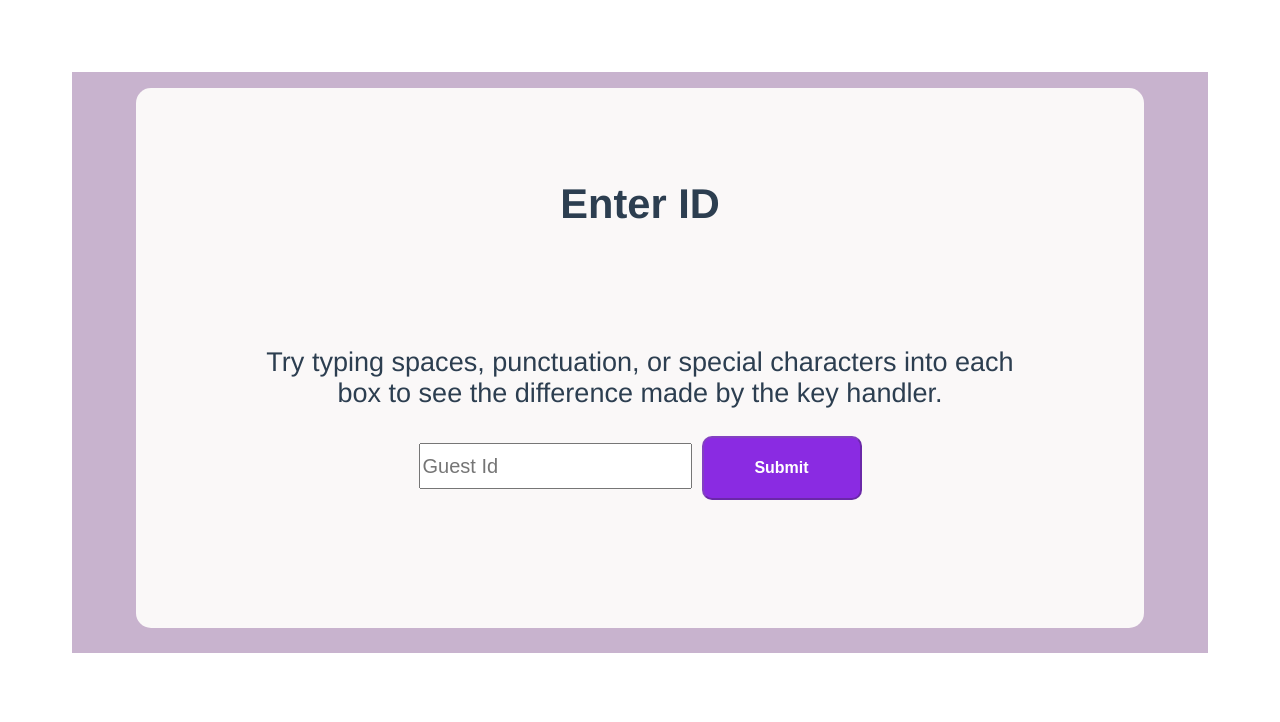
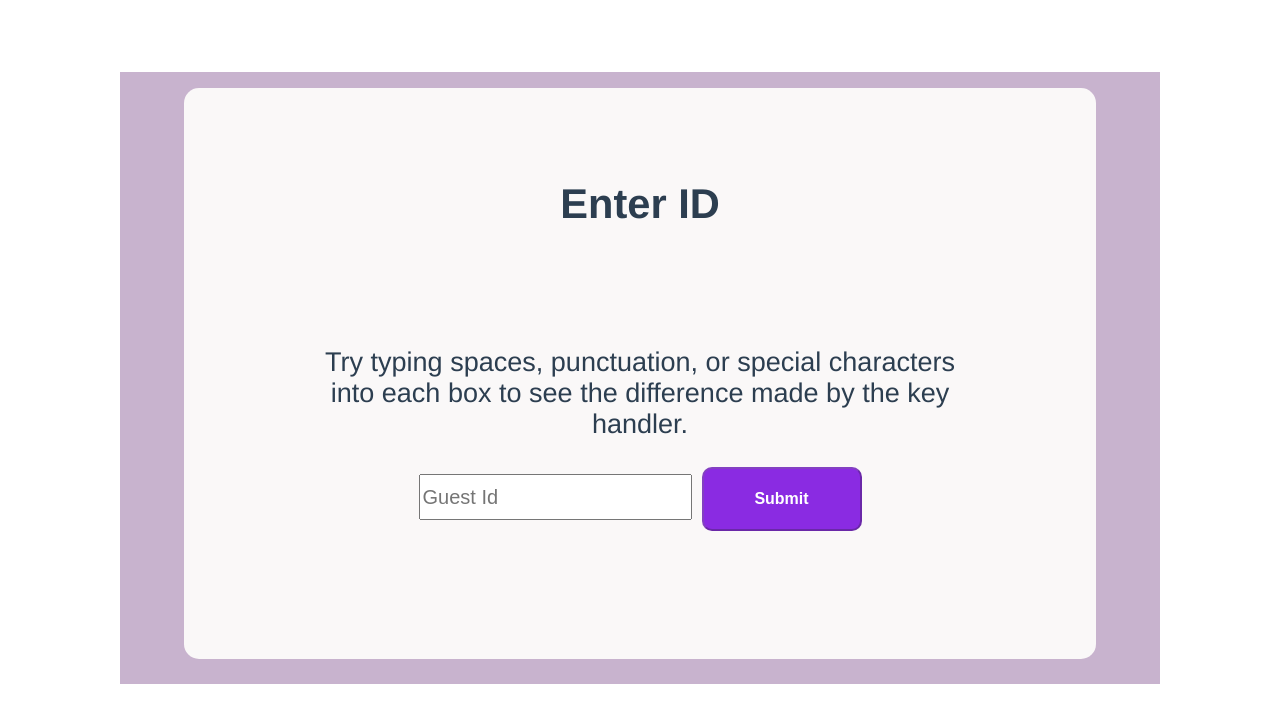
Before and after one commit to MichaelChaau/CS-448-Frontend, a Vue app: page / in a window 1280 px wide. Shown: the top 722 px of the page. Built offline with nearby package versions, Linux system fonts and the light colour scheme.

Commit message:
Form width only grows up to 800px;

```diff
--- a/src/App.vue
+++ b/src/App.vue
@@ -52,7 +52,7 @@ export default{
   text-align: center;
   color: #2c3e50;
   /* margin-top: 60px; */
-  max-width: 100vw;
+  max-width: 50em;
   padding: 5vw;
   margin: auto;
 }
```
